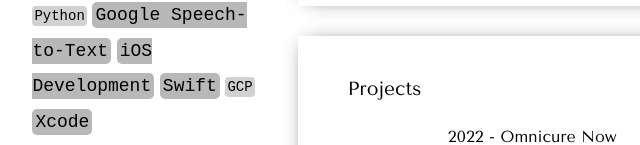
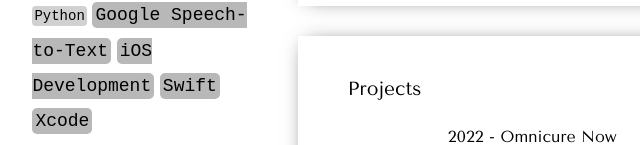
Before and after one commit to rajeshhv/Cloud-Resume, a plain HTML site: page index.html in a window 1280 px wide. Shown: the part 598-743 px from the top of the page, 102-742 px from the left. Drawn offline with nearby package versions, Linux system fonts and the light colour scheme; a script that the page names is missing.

Commit message:
GCP removed

```diff
--- a/index.html
+++ b/index.html
@@ -29,7 +29,6 @@
 					<p id="skill-stronger">Google Speech-to-Text</p>
 					<p id="skill-stronger">iOS Development</p>
 					<p id="skill-stronger">Swift</p>
-					<p id="skill">GCP</p>
 					<p id="skill-stronger">Xcode</p>
 				</div>
 				<hr width="100%">
```
